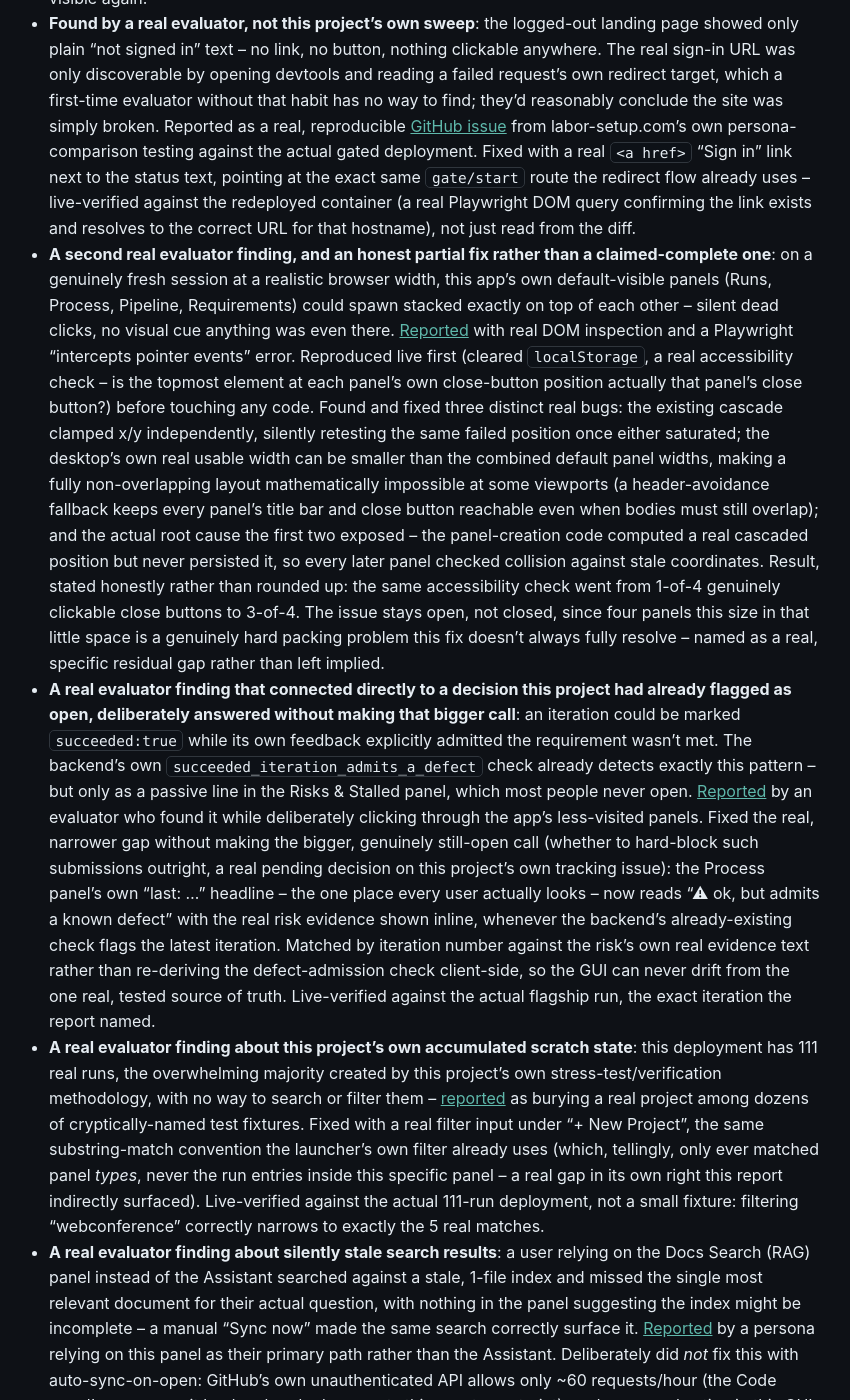
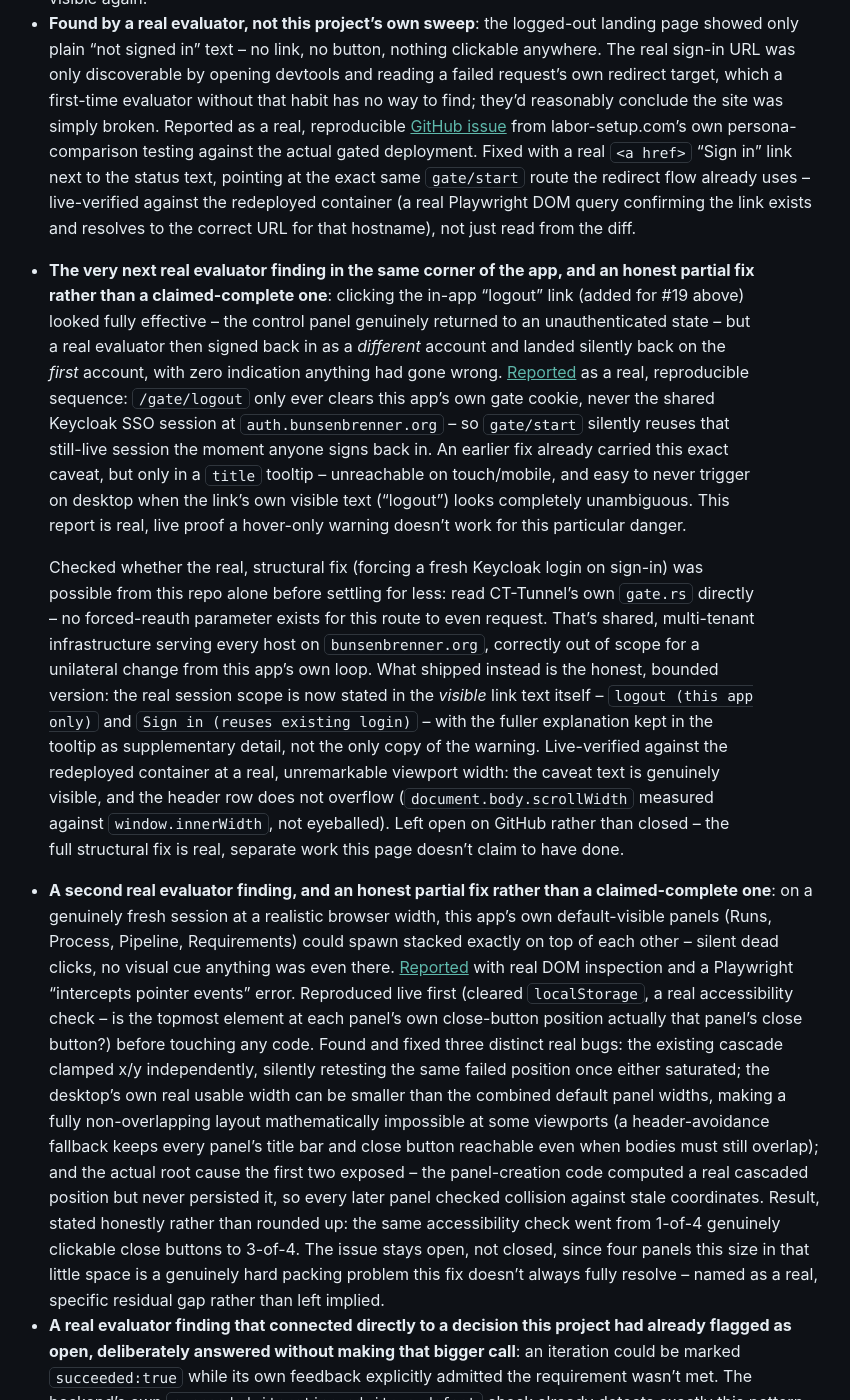
Before and after one commit to scimbe/CADS-devsystem-docs, a Jekyll site: the page built from _explanation/dau-lens-and-stress-testing.md, in a window 1280 px wide and 1400 px high, scrolled down 16398 px. Shown: the whole window, without its empty margins (345-1195 px from the left). Built offline with Jekyll 4.4.1, drawn with Linux system fonts in a browser that asks for light colours.

Commit message:
explanation: document issue #20's visible session-scope fix
CADS-devsystem@ed9f1ca (2026-08-09) made the shared-SSO-session
caveat visible in the logout/sign-in link text itself, closing (partly
-- honestly noted as such) the very next real evaluator finding after
issue #19 in the same corner of the app. Undocumented until now.

Added as a new dated entry in this page's own running list of real
evaluator findings, right after the #19 entry it directly follows
chronologically and topically (same sign-in/logout area). Follows the
page's own established discipline: what was checked before settling
for the bounded fix (CT-Tunnel's own gate.rs has no forced-reauth
parameter, so the full structural fix is real, separate, out-of-scope
work), and an honest note that the issue was left open rather than
closed.

Live-verified the claim directly against the actual deployed
container before writing it (curl against the real served page),
not trusted from the commit message alone.

Hermetic Jekyll build clean.

Co-Authored-By: Claude Sonnet 5 <noreply@anthropic.com>
Claude-Session: https://claude.ai/code/session_018FkngvdKnmVcAT84EZe7Ur

```diff
--- a/_explanation/dau-lens-and-stress-testing.md
+++ b/_explanation/dau-lens-and-stress-testing.md
@@ -653,6 +653,31 @@ actual deployment, not just described:
   already uses -- live-verified against the redeployed container (a real Playwright DOM query
   confirming the link exists and resolves to the correct URL for that hostname), not just read from
   the diff.
+- **The very next real evaluator finding in the same corner of the app, and an honest partial fix
+  rather than a claimed-complete one**: clicking the in-app "logout" link (added for #19 above)
+  looked fully effective -- the control panel genuinely returned to an unauthenticated state -- but
+  a real evaluator then signed back in as a *different* account and landed silently back on the
+  *first* account, with zero indication anything had gone wrong.
+  [Reported](https://github.com/scimbe/CADS-devsystem/issues/20) as a real, reproducible sequence:
+  `/gate/logout` only ever clears this app's own gate cookie, never the shared Keycloak SSO session
+  at `auth.bunsenbrenner.org` -- so `gate/start` silently reuses that still-live session the moment
+  anyone signs back in. An earlier fix already carried this exact caveat, but only in a `title`
+  tooltip -- unreachable on touch/mobile, and easy to never trigger on desktop when the link's own
+  visible text ("logout") looks completely unambiguous. This report is real, live proof a hover-only
+  warning doesn't work for this particular danger.
+
+  Checked whether the real, structural fix (forcing a fresh Keycloak login on sign-in) was possible
+  from this repo alone before settling for less: read CT-Tunnel's own `gate.rs` directly -- no
+  forced-reauth parameter exists for this route to even request. That's shared, multi-tenant
+  infrastructure serving every host on `bunsenbrenner.org`, correctly out of scope for a unilateral
+  change from this app's own loop. What shipped instead is the honest, bounded version: the real
+  session scope is now stated in the *visible* link text itself -- `logout (this app only)` and
+  `Sign in (reuses existing login)` -- with the fuller explanation kept in the tooltip as
+  supplementary detail, not the only copy of the warning. Live-verified against the redeployed
+  container at a real, unremarkable viewport width: the caveat text is genuinely visible, and the
+  header row does not overflow (`document.body.scrollWidth` measured against `window.innerWidth`,
+  not eyeballed). Left open on GitHub rather than closed -- the full structural fix is real,
+  separate work this page doesn't claim to have done.
 - **A second real evaluator finding, and an honest partial fix rather than a claimed-complete one**:
   on a genuinely fresh session at a realistic browser width, this app's own default-visible panels
   (Runs, Process, Pipeline, Requirements) could spawn stacked exactly on top of each other -- silent
```
